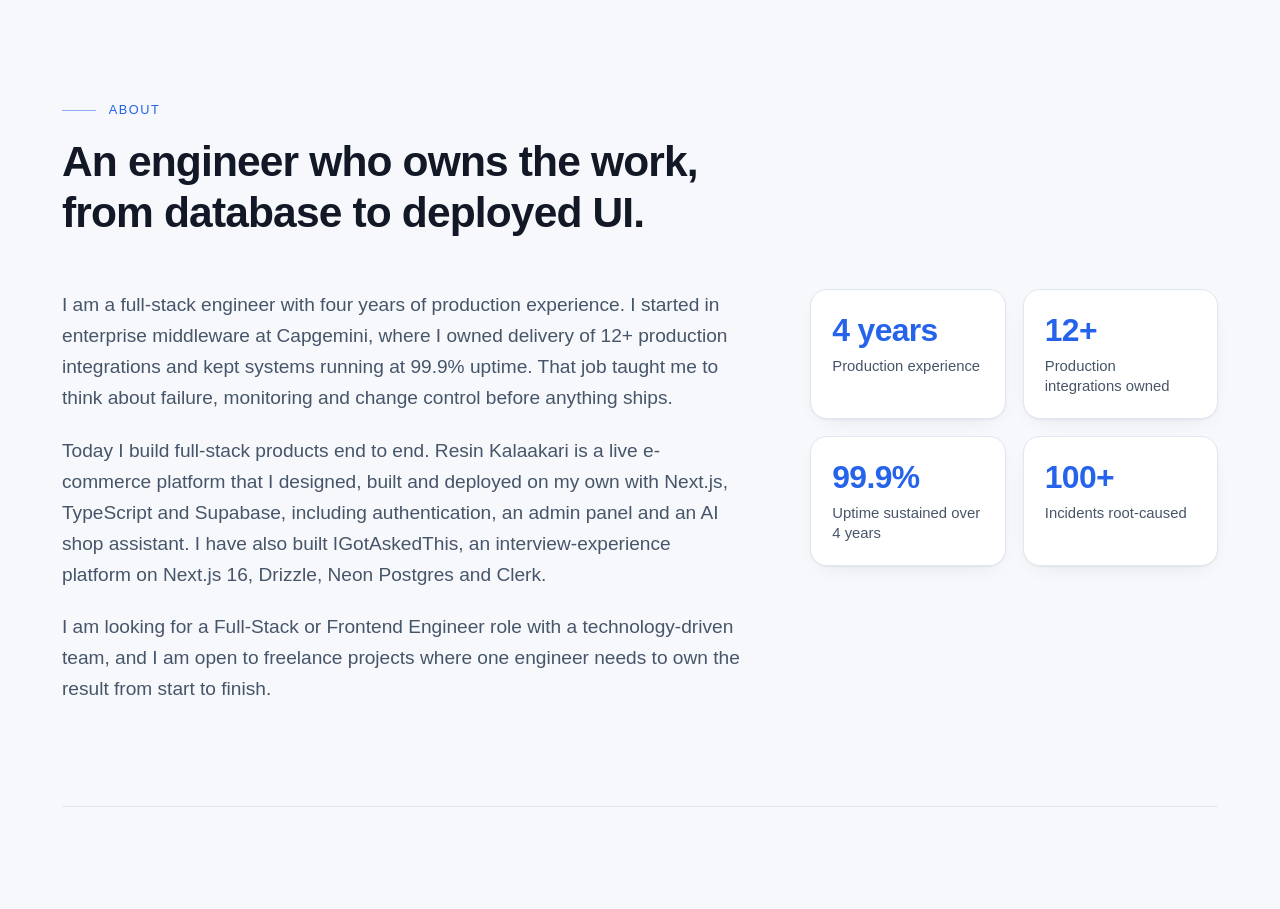
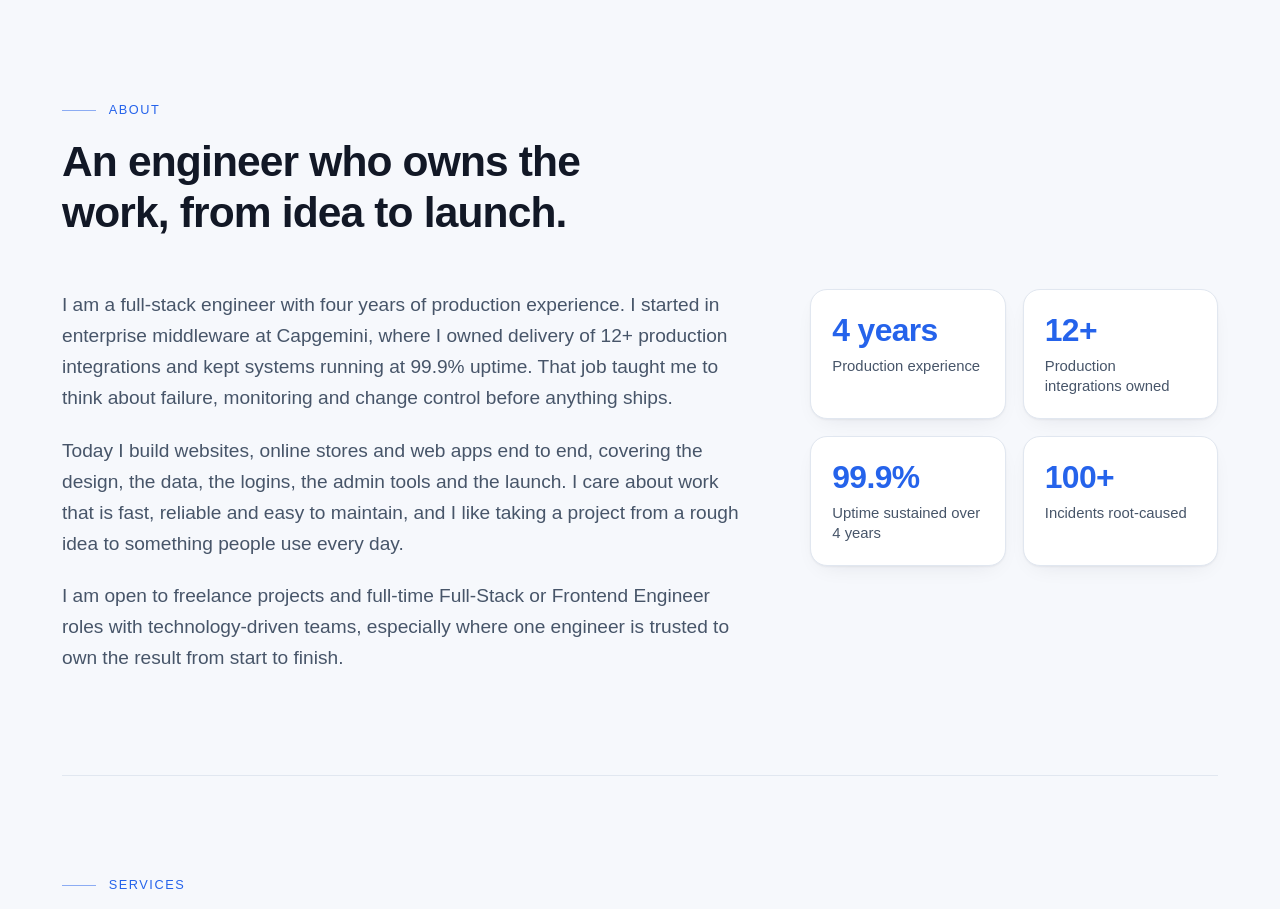
Before and after one commit to JatinSatare24/ModernPortfolio, a Next.js app: page / in a window 1280 px wide. Shown: the part 800-1709 px from the top of the page. Built offline with nearby package versions, Linux system fonts and the light colour scheme; a web font is replaced by a local one.

Commit message:
content(about): make About copy general, no project names

```diff
--- a/content/about.ts
+++ b/content/about.ts
@@ -6,12 +6,12 @@
 
 export const about = {
   eyebrow: "About",
-  heading: "An engineer who owns the work, from database to deployed UI.",
+  heading: "An engineer who owns the work, from idea to launch.",
 
   paragraphs: [
     "I am a full-stack engineer with four years of production experience. I started in enterprise middleware at Capgemini, where I owned delivery of 12+ production integrations and kept systems running at 99.9% uptime. That job taught me to think about failure, monitoring and change control before anything ships.",
-    "Today I build full-stack products end to end. Resin Kalaakari is a live e-commerce platform that I designed, built and deployed on my own with Next.js, TypeScript and Supabase, including authentication, an admin panel and an AI shop assistant. I have also built IGotAskedThis, an interview-experience platform on Next.js 16, Drizzle, Neon Postgres and Clerk.",
-    "I am looking for a Full-Stack or Frontend Engineer role with a technology-driven team, and I am open to freelance projects where one engineer needs to own the result from start to finish.",
+    "Today I build websites, online stores and web apps end to end, covering the design, the data, the logins, the admin tools and the launch. I care about work that is fast, reliable and easy to maintain, and I like taking a project from a rough idea to something people use every day.",
+    "I am open to freelance projects and full-time Full-Stack or Frontend Engineer roles with technology-driven teams, especially where one engineer is trusted to own the result from start to finish.",
   ],
 
   facts: [
```
